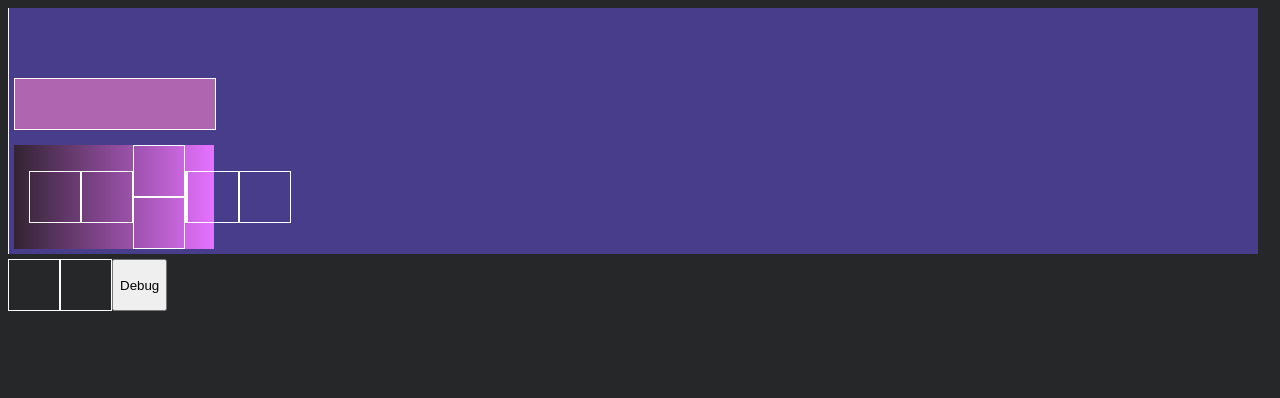
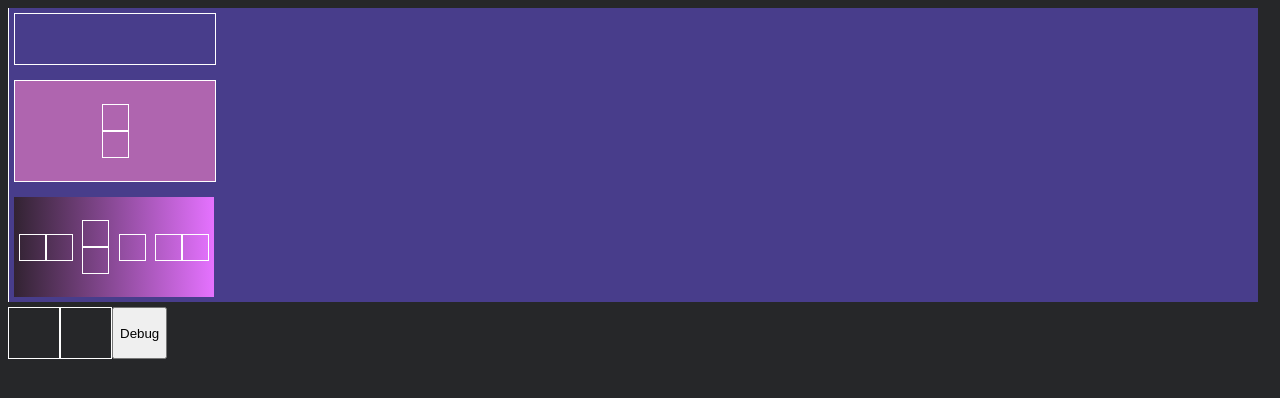
Before and after one commit to Soul2606/Splitting-and-balancing, a plain HTML site: page index.html in a window 1280 px wide. Both pictures are taken after a click on the element 86 px from the left and 99 px from the top of the page. Drawn offline with Linux system fonts and the light colour scheme.

Commit message:
you can now adjust the position of the loop back target

```diff
--- a/script.js
+++ b/script.js
@@ -504,17 +504,6 @@ function create_adjustable_grid_spanner(min_span = 1, class_name = '', function_
 
 
 
-function create_drag_button(distance_threshold, function_to_call) {
-	const root = document.createElement('div')
-	root.className = 'drag-button'
-	root.addEventListener('mousedown', ()=>{
-
-	})
-}
-
-
-
-
 setInterval(set_main_grid_width, 200)
 
 function set_main_grid_width(){
@@ -558,6 +547,24 @@ add_loop_back_button.addEventListener('click', ()=>{
 	loop_back_target.className = 'loop-back-target'
 
 
+	const buttons_container_center = document.createElement('div')
+	buttons_container_center.className = 'adjustable-spanner-buttons-container-center'
+
+	const button_center_up = document.createElement('div')
+	button_center_up.className = 'adjustable-spanner-button'
+	button_center_up.addEventListener('click', ()=>{gird_row_shift(-1, loop_back_target)})
+	buttons_container_center.appendChild(button_center_up)
+
+	const button_center_down = document.createElement('div')
+	button_center_down.className = 'adjustable-spanner-button'
+	button_center_down.addEventListener('click', ()=>{gird_row_shift(1, loop_back_target)})
+	buttons_container_center.appendChild(button_center_down)
+
+
+	loop_back_target.appendChild(buttons_container_center)
+
+
+
 	let loop_back
 
 	const set_loop_back_target_position = element_that_called=>{
@@ -568,8 +575,10 @@ add_loop_back_button.addEventListener('click', ()=>{
 			loop_back_target.style.gridColumnStart = Number(loop_back.style.gridColumnStart)
 			loop_back_target.style.gridColumnEnd = Number(loop_back.style.gridColumnStart) + 1
 		}
-		loop_back_target.style.gridRowStart = Number(loop_back.style.gridRowStart) - 1
-		loop_back_target.style.gridRowEnd = Number(loop_back.style.gridRowEnd) - 1
+		if (Number(loop_back_target.style.gridRowStart) >= Number(loop_back.style.gridRowStart)) {
+			loop_back_target.style.gridRowStart = Number(loop_back.style.gridRowStart) - 1
+			loop_back_target.style.gridRowEnd = Number(loop_back.style.gridRowEnd) - 1
+		}
 		if (loop_back_target.style.gridRowStart === '1') {
 			loop_back_target.style.gridRowStart = 2
 			loop_back_target.style.gridRowEnd = 3
@@ -578,6 +587,9 @@ add_loop_back_button.addEventListener('click', ()=>{
 	}
 
 	loop_back = create_adjustable_grid_spanner(1, 'loop-back loop-back-right', [set_loop_back_target_position])
+
+	loop_back_target.style.gridRowStart = Number(loop_back.style.gridRowStart) - 1
+	loop_back_target.style.gridRowEnd = Number(loop_back.style.gridRowEnd) - 1
 
 	const flip_loop_back = ()=>{
 		if (loop_back.classList.contains('loop-back-right') && loop_back.classList.contains('loop-back-left')) {
--- a/style.css
+++ b/style.css
@@ -18,6 +18,7 @@ body{
 #add-input-lane-button{
     height: 50px;
     min-width: 200px;
+    border: solid white 1px;
 }
 
 #add-input-lane-button:hover{
@@ -48,6 +49,7 @@ body{
     height: 50px;
     min-width: 200px;
     grid-row: 1/2;
+    border: solid white 1px;
 }
 
 .flow-display{
@@ -67,7 +69,7 @@ body{
     display: flex;
     justify-content: space-between;
     align-items: center;
-    padding: 0 15px;
+    padding: 0 5px;
 }
 
 .adjustable-spanner-buttons-container{
@@ -75,8 +77,8 @@ body{
 }
 
 .adjustable-spanner-button{
-    width: 50px;
-    height: 50px;
+    width: 25px;
+    height: 25px;
     border: solid white 1px;
 }
 
@@ -91,8 +93,11 @@ body{
 }
 
 .loop-back-target{
-    height: 50px;
+    height: 100px;
     width: 200px;
     border: solid white 1px;
     background-color: rgb(175, 101, 175);
+    display: flex;
+    align-items: center;
+    justify-content: center;
 }
```
Also changed, not shown: index.html (+0 -4 lines).
